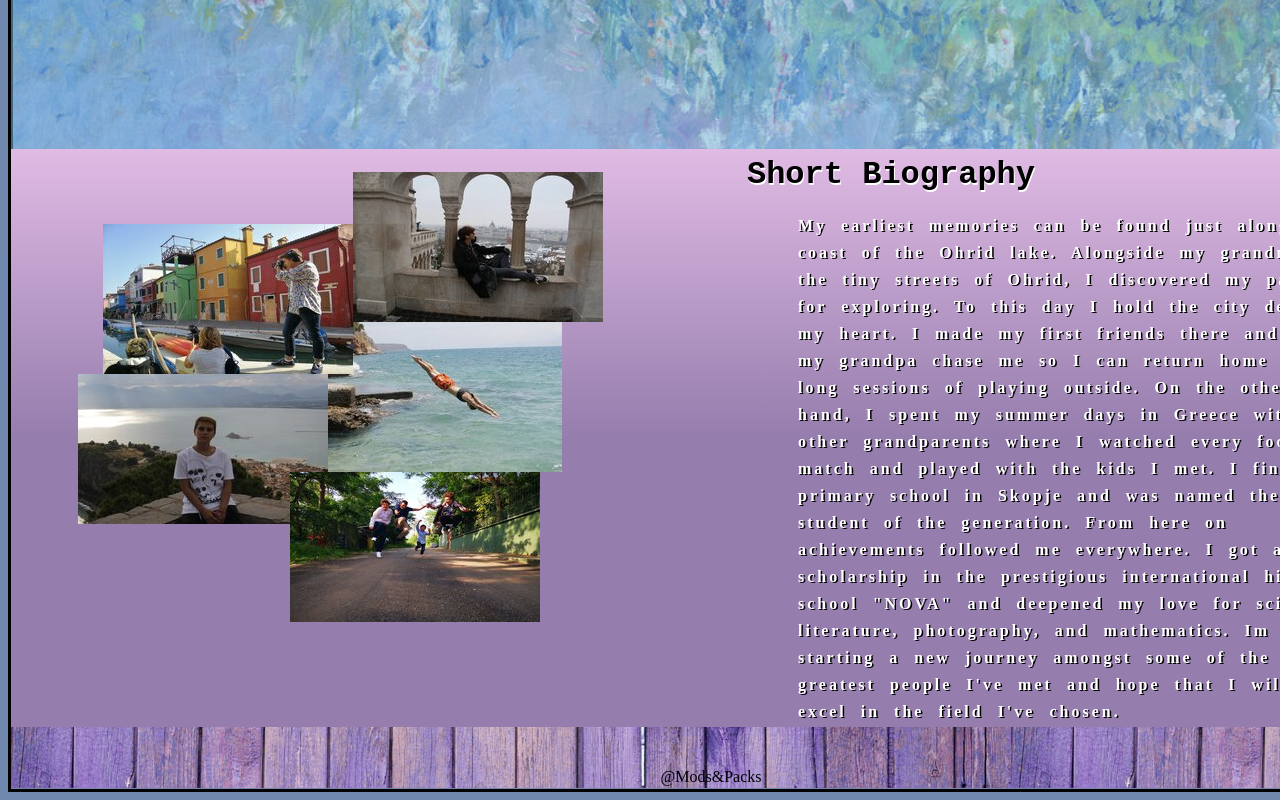
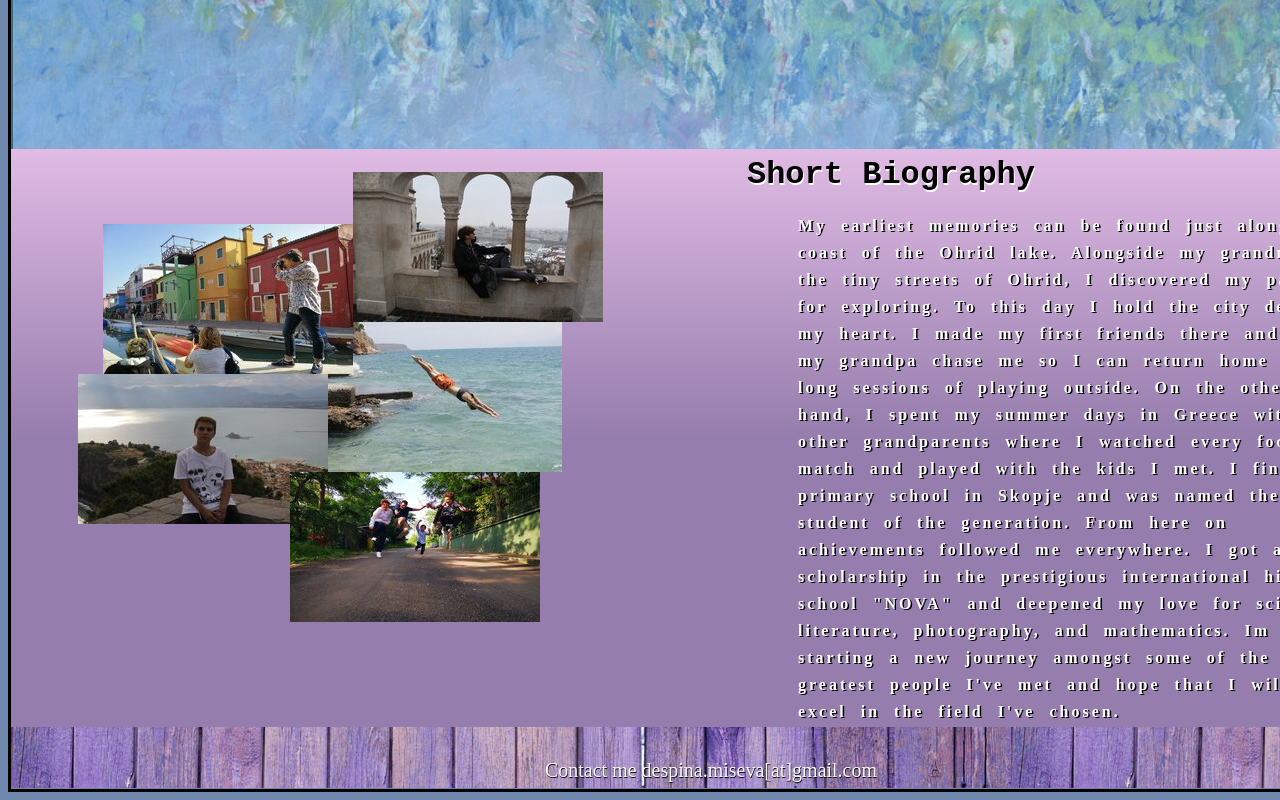
Before and after one commit to Miss4Chan/personalsite_201531, a plain HTML site: page index.html in a window 1280 px wide. Shown: the part 947-1747 px from the top of the page. Drawn offline with Linux system fonts and the light colour scheme.

Commit message:
Add files via upload

```diff
--- a/index.html
+++ b/index.html
@@ -58,7 +58,7 @@
         </div>
         </div>
         <div class="footer">
-                <p>@Mods&Packs</p>
+                <p>Contact me <a href="mailto:despina.miseva@gmail.com">despina.miseva[at]gmail.com</a></p>
         </div>
     </div>
 </div>
--- a/style.css
+++ b/style.css
@@ -324,6 +324,18 @@ transition: 0.4s;
     text-align: center;
     position: absolute;
     bottom: -14px;
+    font-size: 20px;
+    color: white;
+    text-shadow: 0.5px 0.5px black;
+}
+.footer p a
+{
+    text-decoration: none;
+    color: white;
+}
+.footer p a:hover
+{
+    color: lightskyblue;
 }
 .nav ul li a
 {
```
Also changed, not shown: About.html (+1 -1 lines), Mods.html (+1 -1 lines).
